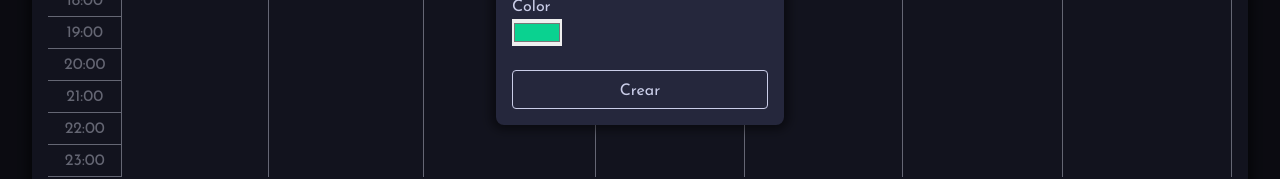
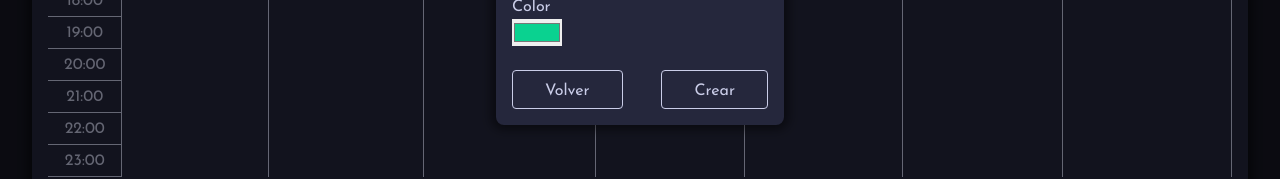
Before and after one commit to LifeAsDev/horario, a Next.js app: page / in a window 1280 px wide. Both pictures are taken after a click on the element 85 px from the left and 320 px from the top of the page. Shown: the part 415-594 px from the top of the page. Built offline with nearby package versions, Linux system fonts and the light colour scheme.

Commit message:
edit block

```diff
--- a/src/components/createBlockModal/createBlockModal.tsx
+++ b/src/components/createBlockModal/createBlockModal.tsx
@@ -6,15 +6,19 @@ export default function CreateBlockModal({
   scheduleBlock,
   setScheduleBlock,
   createBlock,
+  back,
+  mode,
 }: {
   scheduleBlock: ScheduleBlock;
   setScheduleBlock: Dispatch<SetStateAction<ScheduleBlock | null>>;
   createBlock: () => void;
+  back: () => void;
+  mode?: string;
 }) {
   return (
     <div className={styles.overlay}>
       <div className={styles.mainBox}>
-        <h2>Nuevo Bloque</h2>
+        <h2>{mode === "edit" ? "Editar" : "Nuevo"} Bloque</h2>
         <div className={styles.inputBox}>
           <label htmlFor="activity">Actividad</label>
           <input
@@ -52,9 +56,14 @@ export default function CreateBlockModal({
             defaultValue={scheduleBlock.color}
           />
         </div>
-        <button onClick={createBlock} type="button">
-          Crear
-        </button>
+        <div className={styles.buttonBox}>
+          <button onClick={back} type="button">
+            Volver
+          </button>
+          <button onClick={createBlock} type="button">
+            {mode === "edit" ? "Editar" : "Crear"}
+          </button>
+        </div>
       </div>
     </div>
   );
--- a/src/components/createBlockModal/styles.module.css
+++ b/src/components/createBlockModal/styles.module.css
@@ -46,3 +46,9 @@
   display: flex;
   flex-direction: column;
 }
+
+.buttonBox {
+  display: flex;
+  flex-direction: row;
+  justify-content: space-between;
+}
--- a/src/components/scheduleTable/scheduleTable.tsx
+++ b/src/components/scheduleTable/scheduleTable.tsx
@@ -84,6 +84,8 @@ export default function ScheduleTable() {
   const [newConfirmBlock, setNewConfirmBlock] = useState<ScheduleBlock | null>(
     null
   );
+  const [editConfirmBlock, setEditConfirmBlock] =
+    useState<ScheduleBlock | null>(null);
 
   // Manejador para iniciar el resizing
   const handleMouseDown = (e: React.MouseEvent, block: ScheduleBlock) => {
@@ -248,6 +250,16 @@ export default function ScheduleTable() {
     setScheduleBlocks((prevBlocks) => [...prevBlocks, newBlock]);
   };
 
+  const confirmEditBlock = () => {
+    const updatedBlock: ScheduleBlock = editConfirmBlock!;
+
+    setScheduleBlocks((prevBlocks) =>
+      prevBlocks.map((block) =>
+        block.id === updatedBlock.id ? updatedBlock : block
+      )
+    );
+  };
+
   const handleCreateBlock = (e: React.MouseEvent, day: string) => {
     // Calcular la hora de inicio en minutos basándote en la posición del clic
     const clickY = e.clientY - e.currentTarget.getBoundingClientRect().top - 32;
@@ -276,6 +288,11 @@ export default function ScheduleTable() {
       setNewConfirmBlock(newBlock);
     }
   };
+
+  const handleEditBlock = (block: ScheduleBlock) => {
+    setEditConfirmBlock(block);
+  };
+
   // Función para manejar la eliminación de un bloque específico
   const handleDeleteBlock = (blockId: string) => {
     setScheduleBlocks((prevBlocks) =>
@@ -303,6 +320,23 @@ export default function ScheduleTable() {
             confirmNewBlock();
             setNewConfirmBlock(null);
           }}
+          back={() => {
+            setNewConfirmBlock(null);
+          }}
+        />
+      )}
+      {editConfirmBlock && (
+        <CreateBlockModal
+          scheduleBlock={editConfirmBlock}
+          setScheduleBlock={setEditConfirmBlock}
+          createBlock={() => {
+            confirmEditBlock();
+            setEditConfirmBlock(null);
+          }}
+          back={() => {
+            setEditConfirmBlock(null);
+          }}
+          mode={"edit"}
         />
       )}
       <div
@@ -346,6 +380,9 @@ export default function ScheduleTable() {
                       e.preventDefault(); // Prevenir el menú contextual predeterminado
                       handleDeleteBlock(block.id); // Eliminar el bloque al hacer clic derecho
                     }}
+                    onDoubleClick={() => {
+                      handleEditBlock(block);
+                    }}
                   >
                     {block.activity}
                     <div
```
